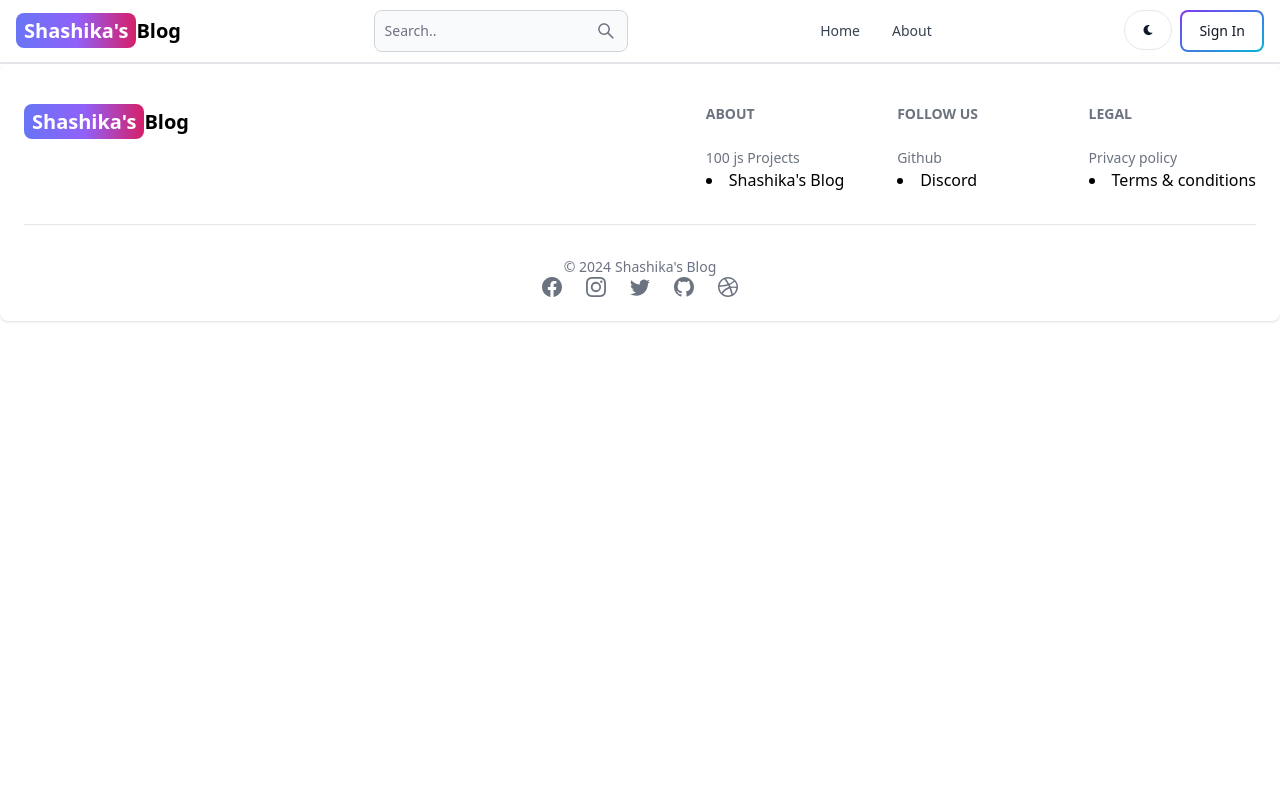
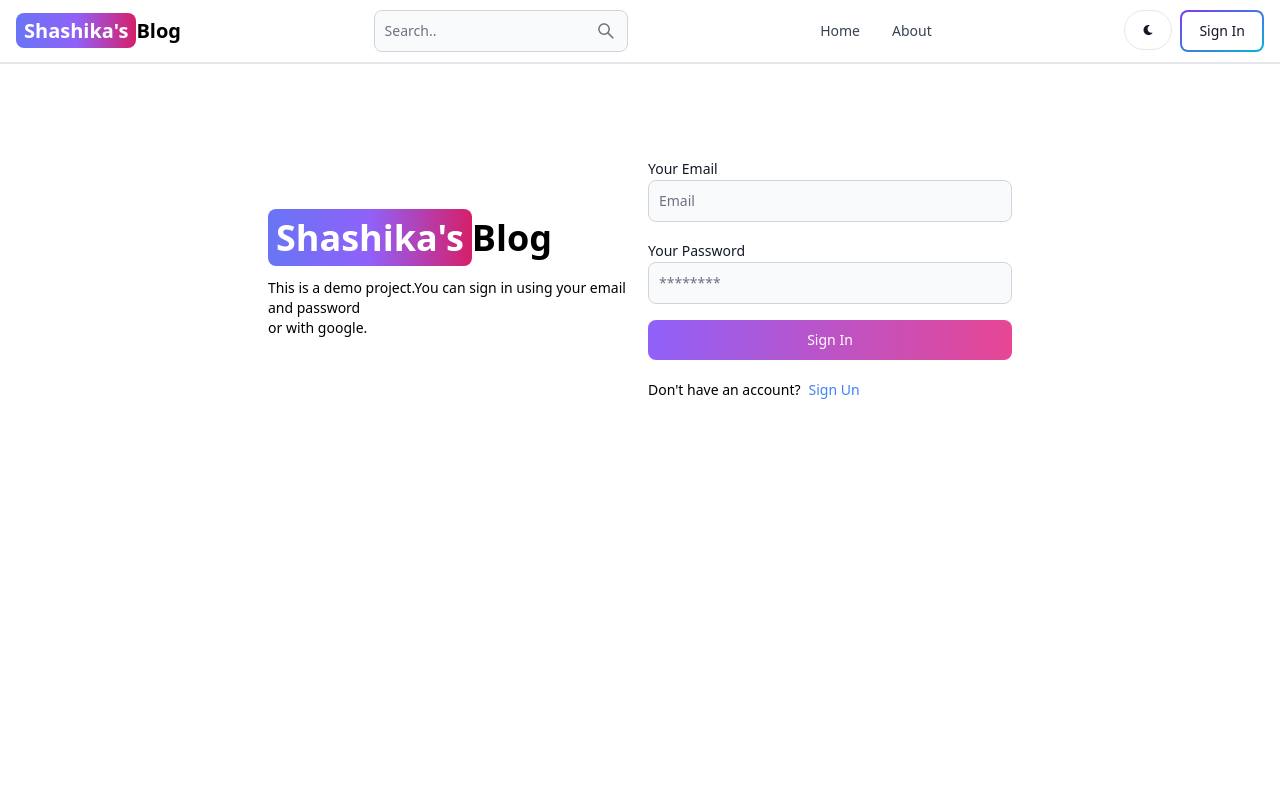
Before and after one commit to Shashika2001/MERN_blog, a React (Vite) app in the folder client/: page /sign-in in a window 1280 px wide. Shown: the top 800 px of the page. Built offline with nearby package versions, Linux system fonts and the light colour scheme.

Commit message:
complete sign in page functionality

```diff
--- a/client/src/pages/SignIn.jsx
+++ b/client/src/pages/SignIn.jsx
@@ -1,7 +1,102 @@
-import React from 'react'
+import { Button, Label, TextInput } from 'flowbite-react';
+import React, { useState } from 'react';
+import { Link ,useNavigate} from 'react-router-dom';
 
 export default function SignIn() {
+  const [formData,setFormData]=useState({});
+  const [errorMessage, setErrorMessage] = useState(null);
+  const [loading, setLoading] = useState(false);
+  const navigate = useNavigate();
+
+  const handleChange =(e)=>{
+    setFormData({...formData, [e.target.id]: e.target.value.trim});
+  };
+  const handleSubmit = async (e)=>{
+    e.preventDefault();
+    if(!formData.email || !formData.password){
+      return setErrorMessage('Please fill out all fields.');
+    }
+    try {
+      setLoading(true);
+      setErrorMessage(null);
+      const res = await fetch('/api/auth/signin', {
+        method: 'POST',
+        headers: {'Content-Type': 'application/json'},
+        body: JSON.stringify(formData),
+      });
+      const data = await res.json();
+      if(data.success === false){
+        return setErrorMessage(data.message);
+      }
+      setLoading(false);
+      if(res.ok){
+        navigate('/');
+      }
+
+    } catch (error) {
+      setErrorMessage(error.message);
+      setLoading(false);
+    }
+  };
   return (
-    <div className=''></div>
+    <div className='min-h-screen mt-20'>
+      <div className='flex p-3 max-w-3xl mx-auto flex-col md:flex-row md:items-center
+      gap-4'>
+        {/*left side*/}
+        <div className='flex-1'>
+        <Link to="/" className='
+    font-bold dark:text-white text-4xl'>
+    <span className='px-2 py-1 bg-gradient-to-r from-indigo-500
+    via-purple-500 to-pink-600 rounded-lg text-white'>Shashika's</span>
+    Blog
+
+
+  </Link>
+  <p className='text-sm mt-5'>
+    This is a demo project.You can sign in using your email and
+     password<br/> or with google.
+  </p>
+        </div>
+        {/*right*/}
+        <div className='flex-1'>
+          <form className='flex flex-col gap-4' onSubmit={handleSubmit}>
+
+
+            <div>
+              <Label value = 'Your Email'/>
+              <TextInput
+              type='email'
+              placeholder='Email'
+              id='email' onChange ={handleChange}/>
+
+            </div>
+            <div>
+              <Label value = 'Your Password'/>
+              <TextInput
+              type='password'
+              placeholder='********'
+              id='password' onChange ={handleChange}/>
+
+            </div>
+            <Button gradientDuoTone='purpleToPink' type='submit'>
+              Sign In
+            </Button>
+
+
+          </form>
+          <div className='flex gap-2 text-sm mt-5'>
+            <span>Don't have an account?</span>
+            <Link to='sign-in' className='text-blue-500'>
+              Sign Un
+            </Link>
+          </div>
+        </div>
+
+
+
+      </div>
+
+
+    </div>
   )
 }
--- a/client/src/pages/SignUp.jsx
+++ b/client/src/pages/SignUp.jsx
@@ -1,24 +1,41 @@
-import { Button, Label, TextInput } from 'flowbite-react';
+import { Alert, Button, Label, Spinner, TextInput } from 'flowbite-react';
 import React, { useState } from 'react';
-import { Link } from 'react-router-dom';
+import { Link ,useNavigate} from 'react-router-dom';
 
 export default function SignUp() {
   const [formData,setFormData]=useState({});
+  const [errorMessage, setErrorMessage] = useState(null);
+  const [loading, setLoading] = useState(false);
+  const navigate = useNavigate();
+
   const handleChange =(e)=>{
-    setFormData({...formData, [e.target.id]: e.target.value});
+    setFormData({...formData, [e.target.id]: e.target.value.trim()});
   };
   const handleSubmit = async (e)=>{
     e.preventDefault();
+    if(!formData.username||!formData.email || !formData.password){
+      return setErrorMessage('Please fill out all fields.');
+    }
     try {
+      setLoading(true);
+      setErrorMessage(null);
       const res = await fetch('/api/auth/signup',{
         method: 'POST',
         headers:{'Content-Type': 'application/json'},
         body: JSON.stringify(formData),
       });
       const data = await res.json();
-      console.log(data);
+      if(data.success === false){
+        return setErrorMessage(data.message);
+      }
+      setLoading(false);
+      if(res.ok){
+        navigate('/sign-in');
+      }
+
     } catch (error) {
-
+      setErrorMessage(error.message);
+      setLoading(false);
     }
   };
   return (
@@ -68,8 +85,16 @@
               id='password' onChange ={handleChange}/>
 
             </div>
-            <Button gradientDuoTone='purpleToPink' type='submit'>
-              Sign Up
+            <Button gradientDuoTone='purpleToPink' type='submit' disabled={loading}>
+              {
+                loading ?(
+                  <>
+                  <Spinner size='sm'/>
+                  <span className='pl-3'>Loading...</span>
+                  </>
+
+                ):'Sign Up'
+              }
             </Button>
 
 
@@ -80,6 +105,13 @@
               Sign In
             </Link>
           </div>
+          {
+            errorMessage && (
+              <Alert className='mt-5' color='failure'>
+                {errorMessage}
+              </Alert>
+            )
+          }
         </div>
 
 
```
Also changed, not shown: 1 other file (tests, documents, lock files or other folders).
